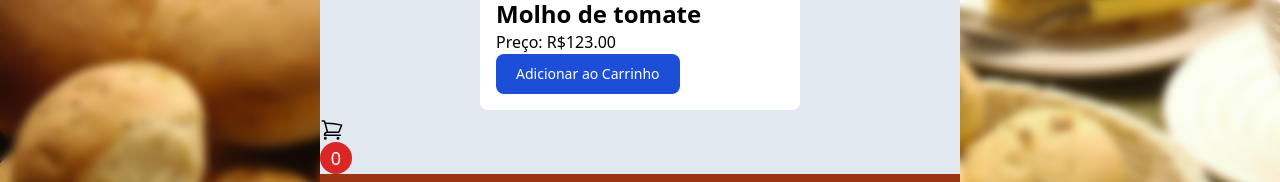
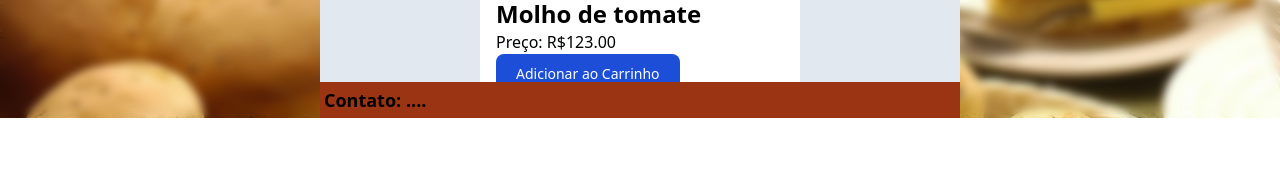
Before and after one commit to ViParis0/padaria, a React (Create React App) app in the folder frontend/: page / in a window 1280 px wide. Shown: the part 1222-1404 px from the top of the page. After the commit the page ends 1340 px from the top, so only its background shows below. Built offline with nearby package versions, Linux system fonts and the light colour scheme.

Commit message:
feat: add build action

```diff
--- a/frontend/src/components/Cart.tsx
+++ b/frontend/src/components/Cart.tsx
@@ -3,8 +3,8 @@ import { Link } from "react-router-dom";
 
 export default function Cart(props: any) {
   return (
-    <div className="relative">
-      <Link to="/cart">
+    <div className="flex">
+      <Link className="absolute top-40 float-right" to="/cart">
         <svg
           xmlns="http://www.w3.org/2000/svg"
           fill="none"
--- a/frontend/src/components/Footer.tsx
+++ b/frontend/src/components/Footer.tsx
@@ -3,7 +3,7 @@ import React from 'react'
 
 export default function Footer() {
   return (
-    <footer className="flex w-full items-center font-bold text-lg p-1 bg-orange-800">
+    <footer className="font-bold text-lg p-1 bg-orange-800 absolute bottom-0 w-1/2">
         Contato: ....
     </footer>
   )
```
Also changed, not shown: frontend/src/index.css (line endings or trailing spaces).
